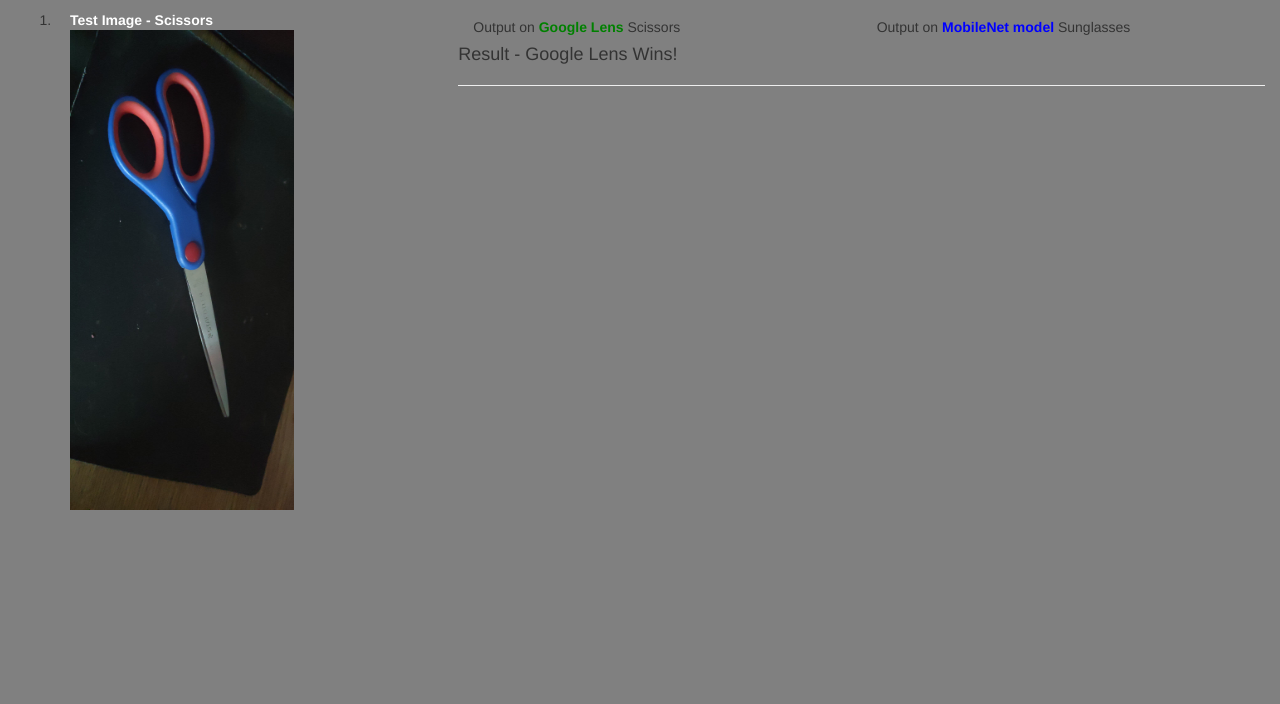
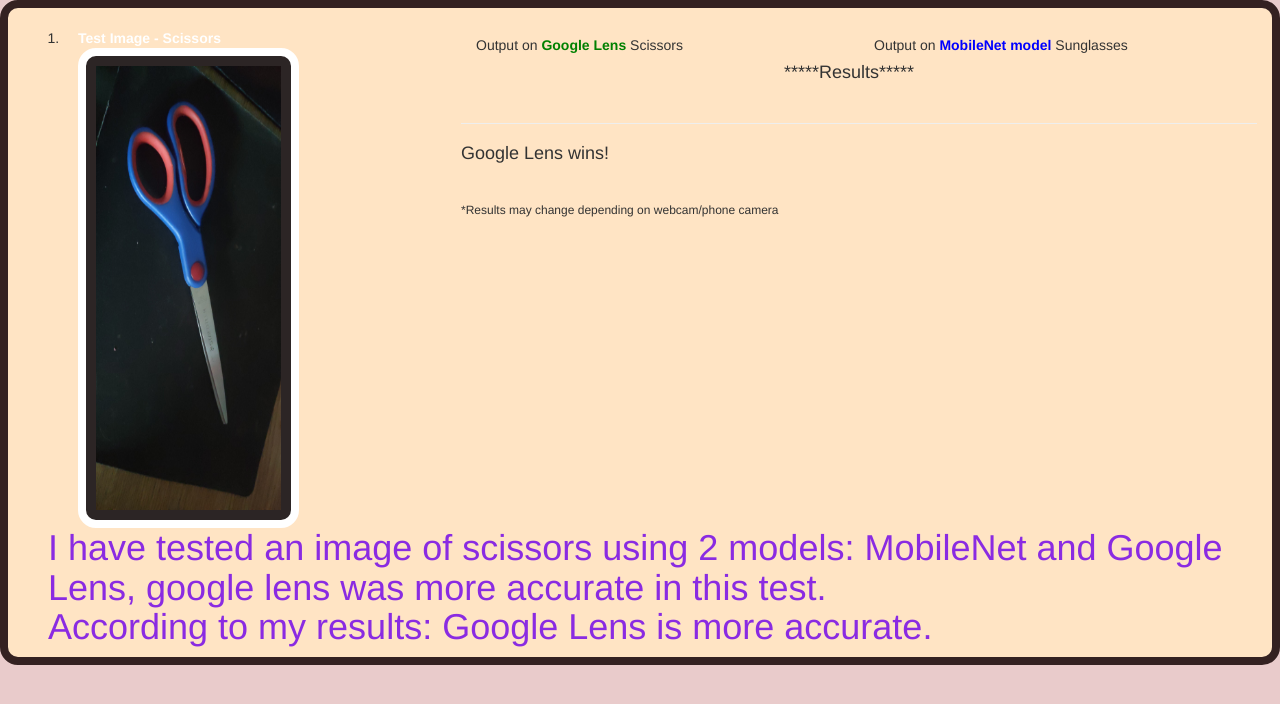
Before and after one commit to NPCgit/Mobile-net-vs-lens, a plain HTML site: page index.html in a window 1280 px wide. Drawn offline with nearby package versions, Linux system fonts and the light colour scheme.

Commit message:
Add files via upload

```diff
--- a/index.html
+++ b/index.html
@@ -27,12 +27,19 @@
             </h5>
 
             <div class="mini_result" class="col-xs-12"></div>
-            <h4>Result - Google Lens Wins! </h4>
+
+            <center><h4 id="results">*****Results*****</h4></center>
             <hr>
-            <h4></h4>
+            <h4>Google Lens wins!</h4>
+            <br>
+            <h6>*Results may change depending on webcam/phone camera</h6>
 
             <h5 class=""></h5>
         </div>
+        <h1>I have tested an image of scissors using 2 models: MobileNet and Google Lens, google lens was more accurate in this test.
+            <br>According to my results: Google Lens is more accurate.
+        </h1>
     </ol>
+<br>
     <script src="main.js"></script>
 </body>
--- a/style.css
+++ b/style.css
@@ -2,11 +2,17 @@
 {
     width: 60%;
     height: 60%;
+
+    padding: 10px;
+    border-radius: 18px;
+    border: 8px solid white;
+    background-color: rgb(44, 37, 37);
+
 }
 
 
 body{
-    background-color: gray;
+    background-color: rgb(233, 203, 203);
 }
 
 b{
@@ -22,3 +28,22 @@ b{
 {
     color: blue;
 }
+
+h1
+{
+    color: blueviolet;
+
+}
+
+#results
+{
+    padding: 20px;
+}
+
+ol
+{
+    background-color: bisque;
+    border-radius: 18px;
+    border: 8px solid rgb(52, 33, 33);
+    padding-top: 20px;
+}
```
